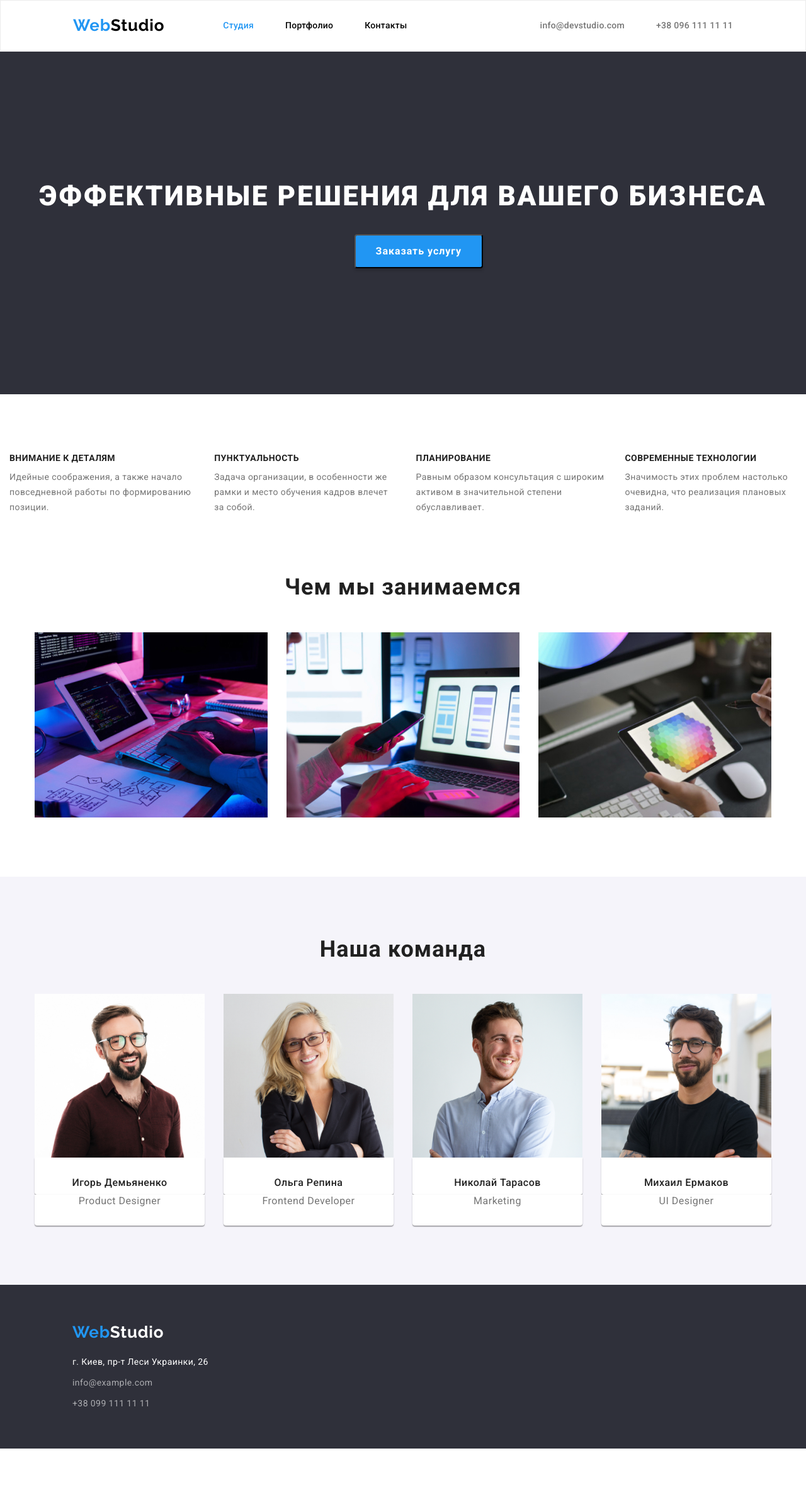
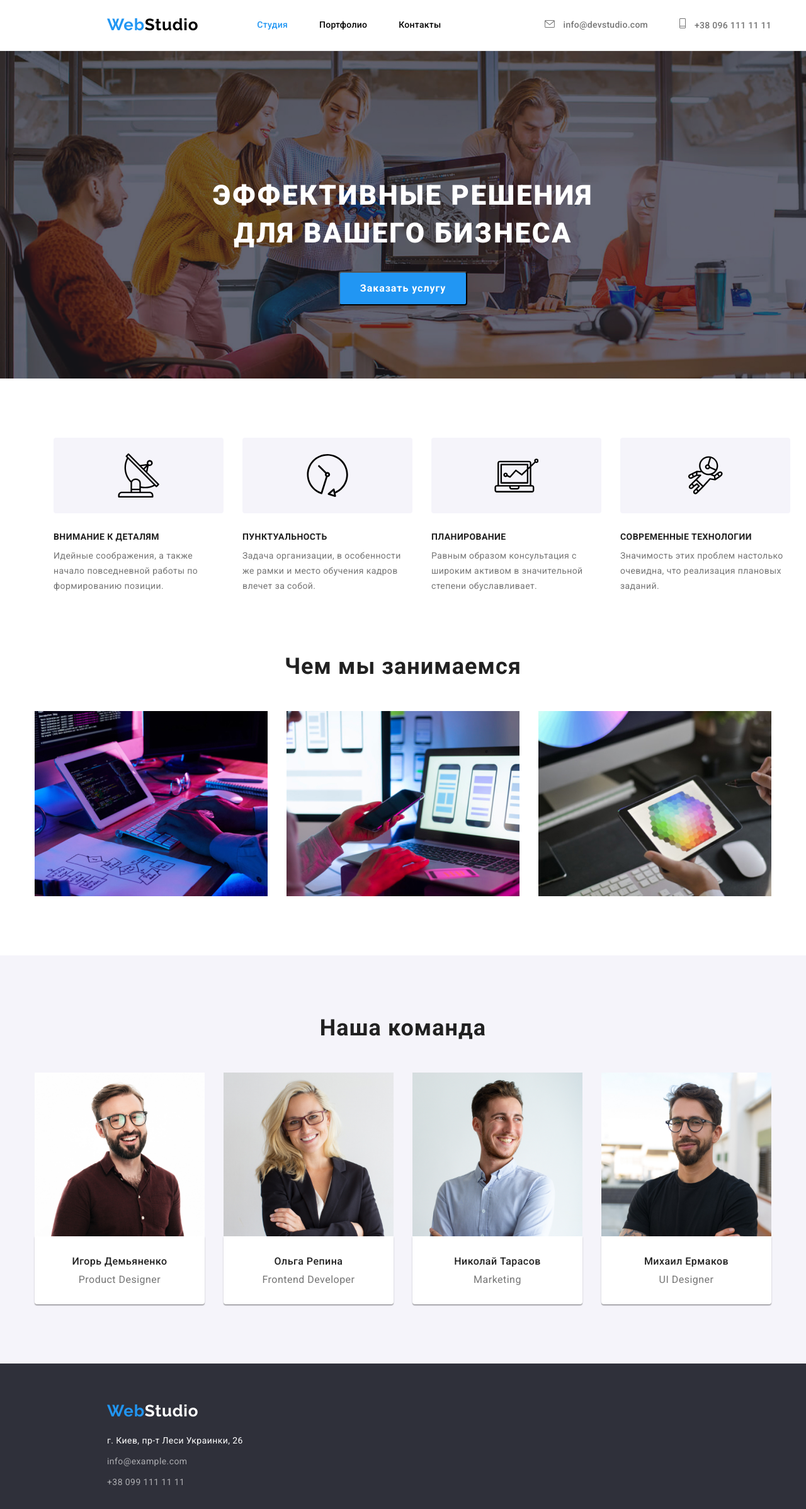
Before and after one commit to nataliaskrypniuk/goit-markup-hw-03, a plain HTML site: page index.html in a window 1280 px wide. Shown: the whole page at 63% size. Before the commit the page ends 2300 px from the top, so only its background shows below. Drawn offline with nearby package versions, Linux system fonts and the light colour scheme.

Commit message:
DZ 4 part 1

```diff
--- a/css/styles.css
+++ b/css/styles.css
@@ -42,10 +42,10 @@ body {
 
 /*==================HEADER======================*/
 .container {
-  width: 1200;
-  padding-left: 20;
-  padding-right: 20;
-  margin: 0, auto;
+  width: 1200px;
+  padding-left: 15px;
+  padding-right: 15px;
+  margin: 0 auto;
 }
 .header-container {
   display: flex;
@@ -60,7 +60,6 @@ body {
   line-height: 1.19;
   letter-spacing: 0.03em;
   margin-right: 93px;
-  margin-left: 115px;
 }
 .logo-link-color {
   color: var(--accent-color);
@@ -72,13 +71,15 @@ body {
 .header {
   padding-top: 24px;
   padding-bottom: 25px;
-  border: 1px solid #ececec;
+  border-bottom: 1px solid #ececec;
 }
 .navigation-item-link {
   font-weight: 500;
   font-size: 14px;
   line-height: 1.14;
   letter-spacing: 0.02em;
+  padding-top: 32px;
+  padding-bottom: 32px;
 }
 .navigation-item-link:hover,
 .navigation-item-link:focus {
@@ -87,9 +88,31 @@ body {
 .contact-item-link {
   font-weight: 500;
   font-size: 14px;
-  line-height: 1, 14;
+  line-height: 1.14;
   letter-spacing: 0.02em;
   color: var(--secondary-color);
+  padding-bottom: 32px;
+  padding-top: 32px;
+}
+.contact-icon {
+  width: 16px;
+  height: 12px;
+  fill: var(--secondary-color);
+  margin-right: 10px;
+}
+.contact-icon:hover,
+.contact-icon:focus {
+  fill: var(--accent-color);
+}
+.tel-icon {
+  width: 10px;
+  height: 16px;
+  fill: var(--secondary-color);
+  margin-right: 10px;
+}
+.tel-icon:hover,
+.tel-icon:focus {
+  fill: var(--accent-color);
 }
 .contact-item-link:hover,
 .contact-item-link:focus {
@@ -108,20 +131,26 @@ body {
 .header-container {
   justify-content: space-between;
 }
-.mail-link {
+.contact-item {
   margin-right: 50px;
 }
-.tel-link {
-  margin-right: 115px;
-}
+
 /*=======================END HEADER==============*/
 
 /*==================HERO SECTION STUDIO=============*/
-.hero-container {
-  display: flex;
-  align-items: center;
+.hero-section {
   background-color: var(--accent-background-color);
-  justify-content: center;
+  padding-top: 200px;
+  padding-bottom: 200px;
+}
+.hero-section-container {
+  width: 692px;
+  height: 120px;
+}
+.hero-section {
+  background-image: url(../images/hero/bg.png),
+    url(../images/hero/Img\ hero.jpg), url(../images/hero/bg.jpg);
+  background-size: cover;
 }
 .main-title {
   font-weight: 900;
@@ -132,16 +161,16 @@ body {
   text-transform: uppercase;
   color: var(--help-color);
 }
-
 .main-title {
-  padding-top: 200px;
-  padding-bottom: 30px;
+  margin-bottom: 30px;
 }
-
 .modal-button {
   background: var(--accent-color);
   box-shadow: 0px 4px 4px rgba(0, 0, 0, 0.15);
   border-radius: 4px;
+}
+.modal-button {
+  display: flex;
 }
 .modal-button {
   font-weight: 700;
@@ -150,8 +179,7 @@ body {
   letter-spacing: 0.06em;
   color: var(--help-color);
   padding: 10px 32px;
-  margin-bottom: 200px;
-  margin-left: 500px;
+  margin: 0 auto;
 }
 .modal-button:hover,
 .modal-button:focus {
@@ -161,11 +189,13 @@ body {
 
 /*================INFORM BUTTON SECTION PORTFOLIO==============*/
 
-.inform-section-container {
+.inform-button-section-container {
   display: flex;
   justify-content: center;
+}
+.inform-button-section {
   padding-top: 100px;
-  padding-bottom: 56px;
+  padding-bottom: 50px;
 }
 .modal-button-list {
   display: flex;
@@ -195,13 +225,47 @@ body {
 /*==================ADVENTAGE SECTION STUDIO==============*/
 .adventage-section-container {
   display: flex;
-  padding: 94px 0px;
+}
+.adventage-section {
+  padding: 94px 15px;
 }
 .adventage-list {
   display: flex;
+  margin-left: 30px;
+}
+
+.adventage-icon-link {
+  background-color: #f5f4fa;
+  width: 270px;
+  height: 120px;
+  border-radius: 4px;
+  margin-bottom: 30px;
+  margin-right: 30px;
+}
+.adventage-icon-link {
+  display: flex;
+  justify-content: center;
   align-items: center;
-  margin-left: 15px;
-  margin-right: 15px;
+}
+.adventage-icon-link:hover,
+.adventage-icon-link:focus {
+  fill: var(--accent-color);
+}
+.icon-one {
+  width: 66px;
+  height: 70px;
+}
+.icon-two {
+  width: 66px;
+  height: 70px;
+}
+.icon-three {
+  width: 70px;
+  height: 54px;
+}
+.icon-four {
+  width: 55px;
+  height: 61px;
 }
 .adventage-list-item:not(:last-child) {
   margin-right: 30px;
@@ -212,23 +276,41 @@ body {
   letter-spacing: 0.03em;
   text-transform: uppercase;
 }
+.adventage-list-item {
+  width: 270px;
+}
 .adventage-list-description {
   font-size: 14px;
   line-height: 1.71;
   letter-spacing: 0.03em;
   color: var(--secondary-color);
-  padding-top: 10px;
+  margin-top: 10px;
+}
+.visually-hidden {
+  position: absolute;
+  width: 1px;
+  height: 1px;
+  margin: -1px;
+  border: 0;
+  padding: 0;
+
+  white-space: nowrap;
+  clip-path: inset(100%);
+  clip: rect(0 0 0 0);
+  overflow: hidden;
 }
 /*=============END ADVENTAGE SECTION STUDIO=============*/
 
 /*============ABOUT US SECTION STUDIO PORTFOLIO===========*/
-
+.about-us-section {
+  padding-bottom: 94px;
+}
 .secondary-title {
   font-size: 36px;
   line-height: 1.17;
   text-align: center;
   letter-spacing: 0.03em;
-  padding-bottom: 50px;
+  margin-bottom: 50px;
 }
 .about-img-list {
   display: flex;
@@ -236,29 +318,27 @@ body {
 }
 .about-img-item:not(:last-child) {
   margin-right: 30px;
-  padding-bottom: 94px;
 }
 .about-img-title {
   font-size: 18px;
   line-height: 2;
   letter-spacing: 0.06em;
-  padding-bottom: 4px;
   background: #ffffff;
-  border-left: 1px solid #eeeeee;
-  border-right: 1px solid #eeeeee;
-  padding-top: 20px;
+
+  margin-bottom: 4px;
 }
 .about-img-description {
   font-size: 16px;
   line-height: 1.87;
   letter-spacing: 0.03em;
   color: var(--secondary-color);
-  padding-bottom: 20px;
   background: #ffffff;
-  border: 1px solid #eeeeee;
-  border-top: 0px;
-  box-sizing: border-box;
 }
+.about-img-item {
+  width: 370px;
+}
+/*===========END ABOUT US SECTION STUDIO ====================*/
+/*================EXAMPLES SECTION==============*/
 .about-img-list-portfolio {
   display: flex;
   justify-content: center;
@@ -267,19 +347,35 @@ body {
 .about-img-item-portfolio {
   margin-right: 30px;
   margin-bottom: 30px;
+  width: 370px;
 }
 
-/*===========END ABOUT US SECTION STUDIO PORTFOLIO==========*/
-
+.about-img-portfolio-text {
+  padding-top: 20px;
+  padding-bottom: 20px;
+  border: 1px solid #eeeeee;
+  border-top: 0px;
+  box-sizing: border-box;
+  padding-left: 24px;
+}
+.examples-section {
+  padding-bottom: 94px;
+}
+/*================EXAMPLES SECTION END==============*/
 /*=================ABOUT US SECTION TEAM====================*/
-
+.about-us-section-team {
+  padding-top: 94px;
+  padding-bottom: 94px;
+}
 .secondary-title-team {
-  padding-top: 94px;
-  padding-bottom: 50px;
+  margin-bottom: 50px;
 }
 .team-list {
   display: flex;
   justify-content: center;
+}
+.team-list-item {
+  width: 270px;
 }
 .team-list-item:not(:last-child) {
   margin-right: 30px;
@@ -289,31 +385,31 @@ body {
   font-size: 16px;
   line-height: 1.19;
   letter-spacing: 0.03em;
-  padding-top: 30px;
-  padding-bottom: 10px;
   background: #ffffff;
-  box-shadow: 0px 1px 3px rgba(0, 0, 0, 0.12), 0px 1px 1px rgba(0, 0, 0, 0.14),
-    0px 2px 1px rgba(0, 0, 0, 0.2);
-  border-radius: 0px 0px 4px 4px;
+
   text-align: center;
+  margin-bottom: 10px;
 }
 .team-list-img-description {
   font-size: 16px;
   line-height: 1.19;
   letter-spacing: 0.03em;
   color: var(--secondary-color);
-  padding-bottom: 30px;
   background: #ffffff;
-  box-shadow: 0px 1px 3px rgba(0, 0, 0, 0.12), 0px 1px 1px rgba(0, 0, 0, 0.14),
-    0px 2px 1px rgba(0, 0, 0, 0.2);
+
   border-radius: 0px 0px 4px 4px;
   text-align: center;
 }
 .about-us-section-team {
   background: #f5f4fa;
 }
-.team-list-container {
-  padding-bottom: 94px;
+.team-list-img-text {
+  padding-top: 30px;
+  padding-bottom: 30px;
+  background: #ffffff;
+  box-shadow: 0px 1px 3px rgba(0, 0, 0, 0.12), 0px 1px 1px rgba(0, 0, 0, 0.14),
+    0px 2px 1px rgba(0, 0, 0, 0.2);
+  border-radius: 0px 0px 4px 4px;
 }
 /*============END ABOUT US SECTION TEAM=====================*/
 
@@ -323,7 +419,6 @@ body {
   padding-top: 60px;
   padding-bottom: 60px;
 }
-
 .footer-contact-color {
   color: rgba(255, 255, 255, 0.6);
 }
@@ -336,16 +431,20 @@ body {
   margin-left: 115px;
 }
 .address-list-item:not(:last-child) {
-  padding-bottom: 9px;
+  margin-bottom: 9px;
 }
-.address-list {
-  padding-top: 20px;
-}
+
 .footer-link-color {
   color: var(--help-color);
 }
-
 .address-link:hover,
 .address-link:focus {
+  color: var (--help-color--);
+}
+.address {
+  margin-top: 20px;
+}
+.logo-link-color {
+  margin-left: 115px;
 }
 /*================END FOOTER STUDIO PORTFOLIO==============*/
--- a/index.html
+++ b/index.html
@@ -32,42 +32,68 @@
         </nav>
             <ul class="nav-items-list list">
                 <li class="contact-item">
+                    <svg class="contact-icon">
+                        <use href="./images/sprite.svg.svg#icon-mail"></use>
+                    </svg>
                     <a class="contact-item-link mail-link link " href="mailto:info@devstudio.com">info@devstudio.com</a>
                 </li>
                 <li>
+                    <svg class="tel-icon">
+                        <use href="./images/sprite.svg.svg#icon-phone"></use>
+                    </svg>
                     <a class="contact-item-link tel-link link" href="tel:+380961111111">+38 096 111 11 11</a>
                 </li>
             </ul>
         </div>
     </header>
 <main>
-    <div class="container hero-container">
-    <section class="hero-section ">
+    <section class="hero-section">
+        <div class="hero-section-container container">
         <h1 class="main-title">Эффективные решения для вашего бизнеса</h1>
         <button class="modal-button" type="button">Заказать услугу</button>
     </div>
     </section>
 
-    <section class="adventage-section">
-        <div class="adventage-section-container">
-            <h2 hidden>Наши ценности</h2>
+    <section class="adventage-section ">
+        <div class="adventage-section-container container">
+            <h2 class="visually-hidden">Наши ценности</h2>
             <ul class="adventage-list list">
                 <li class="adventage-list-item">
+                    <div class="adventage-icon-link">
+                        <svg class="adventage-icon icon-one">
+                            <use href="./images/sprite.svg.svg#icon-about-us-one"></use>
+                        </svg>
+                    </div>
                     <h3 class="adventage-list-title">Внимание к деталям</h3>
                     <p class="adventage-list-description">Идейные соображения, а также начало повседневной работы по формированию
                         позиции.</p>
                 </li>
                 <li class="adventage-list-item">
+                    <div class="adventage-icon-link">
+                            <svg class="adventage-icon icon-two">
+                                <use href="./images/sprite.svg.svg#icon-about-us-two"></use>
+                            </svg>
+                    </div>
                     <h3 class="adventage-list-title">Пунктуальность</h3>
                     <p class="adventage-list-description">Задача организации, в особенности же рамки и место обучения кадров влечет
                         за собой.</p>
                 </li>
                 <li class="adventage-list-item">
+                    <div class="adventage-icon-link">
+                        <svg class="adventage-icon icon-three">
+                            <use href="./images/sprite.svg.svg#icon-about-us-three"></use>
+                        </svg>
+                    </div>
                     <h3 class="adventage-list-title">Планирование</h3>
                     <p class="adventage-list-description">Равным образом консультация с широким активом в значительной степени
                         обуславливает.</p>
                 </li>
                 <li class="adventage-list-item">
+                    <div class="adventage-icon-link">
+                        <svg class="adventage-icon icon-four">
+                            <use href="./images/sprite.svg.svg#icon-about-us-four"></use>
+                        </svg>
+                    </div>
                     <h3 class="adventage-list-title">Современные технологии</h3>
                     <p class="adventage-list-description">Значимость этих проблем настолько очевидна, что реализация плановых
                         заданий.</p>
@@ -78,6 +104,7 @@
 
     </section>
     <section class="about-us-section">
+        <div class="container">
         <h2 class="secondary-title">Чем мы занимаемся</h2>
         <ul class="about-img-list list">
             <li class="about-img-item">
@@ -90,43 +117,53 @@
                 <img class="about-img" src="./images/galery/box3.jpg" alt="планшет в руках у человека" width="370" height="294">
             </li>
         </ul>
+        </div>
     </section>
-    <section class="about-us-section-team">
-        <div class="team-list-container">
+    <section class="about-us-section-team ">
+        <div class="team-list-container container">
         <h2 class="secondary-title secondary-title-team">Наша команда</h2>
         <ul class="team-list list">
             <li class="team-list-item">
                 <img class="team-list-item-img" src="./images/profesionals/igor.jpg" alt="мужчина в очках" width="270" height="260">
+                 <div class="team-list-img-text">
                      <h3 class="team-list-img-title">Игорь Демьяненко </h3>
                      <p class="team-list-img-description" lang="en">Product Designer</p>
+                </div>
             </li>
 
                 <li class="team-list-item">
                     <img class="team-list-item-img" src="./images/profesionals/olga.jpg" alt="женщина в очках улыбается" width="270"
                         height="260">
+                    <div class="team-list-img-text">
                         <h3 class="team-list-img-title">Ольга Репина</h3>
                         <p class="team-list-img-description" lang="en">Frontend Developer</p>
+                    </div>
             </li>
 
                 <li class="team-list-item">
                     <img class="team-list-item-img" src="./images/profesionals/nikolai.jpg" alt="мужчина смотрит в сторону" width="270"
                         height="260">
+                    <div class="team-list-img-text">
                         <h3 class="team-list-img-title">Николай Тарасов</h3>
                         <p class="team-list-img-description" lang="en">Marketing</p>
+                    </div>
             </li>
 
                 <li class="team-list-item">
                     <img class="team-list-item-img" src="./images/profesionals/mikhail.jpg" alt="мужчина в очках" width="270"
                         height="260">
+                    <div class="team-list-img-text">
                         <h3 class="team-list-img-title">Михаил Ермаков </h3>
                         <p class="team-list-img-description" lang="en">UI Designer</p>
+                    </div>
                 </li>
             </div>
 
         </ul>
     </section>
 </main>
-    <footer class="footer container">
+    <footer class="footer ">
+        <div class="container">
           <a class="logo-link link  footer-link-color" href="index.html"><span class="logo-link-color">Web</span>Studio</a>
             <address class="address">
               <ul class="address-list list">
@@ -142,7 +179,7 @@
                 </li>
               </ul>
             </address>
-
+        </div>
     </footer>
 
 
```
Also changed, not shown: portfolio.html (+34 -6 lines), images/hero/Img hero.jpg (added), images/hero/bg.jpg (added), images/hero/bg.png (added), images/sprite.svg.svg (added). Lines whose indentation alone changed are shown as unchanged.
